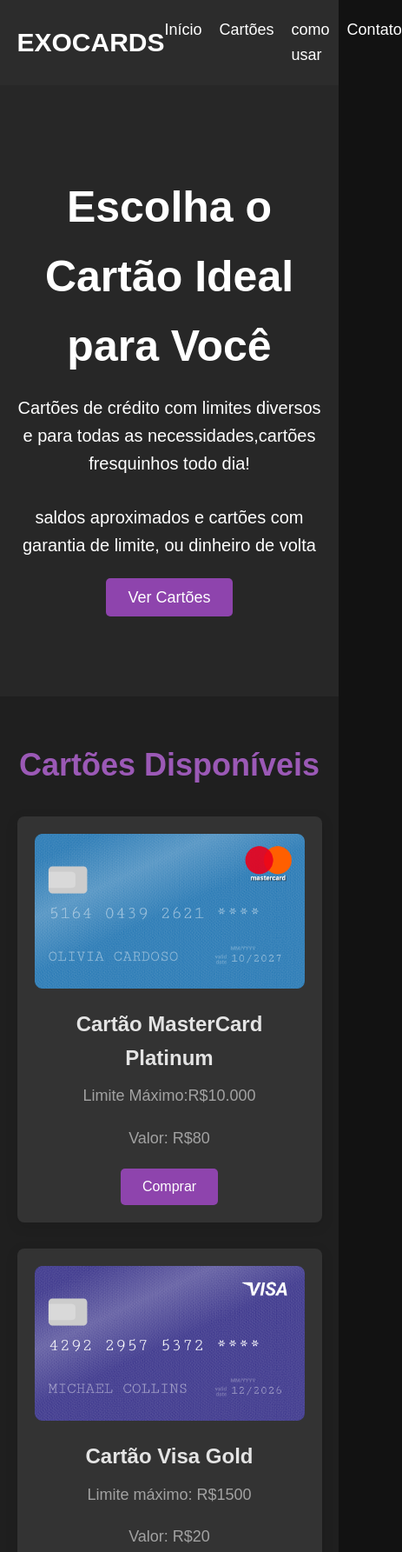
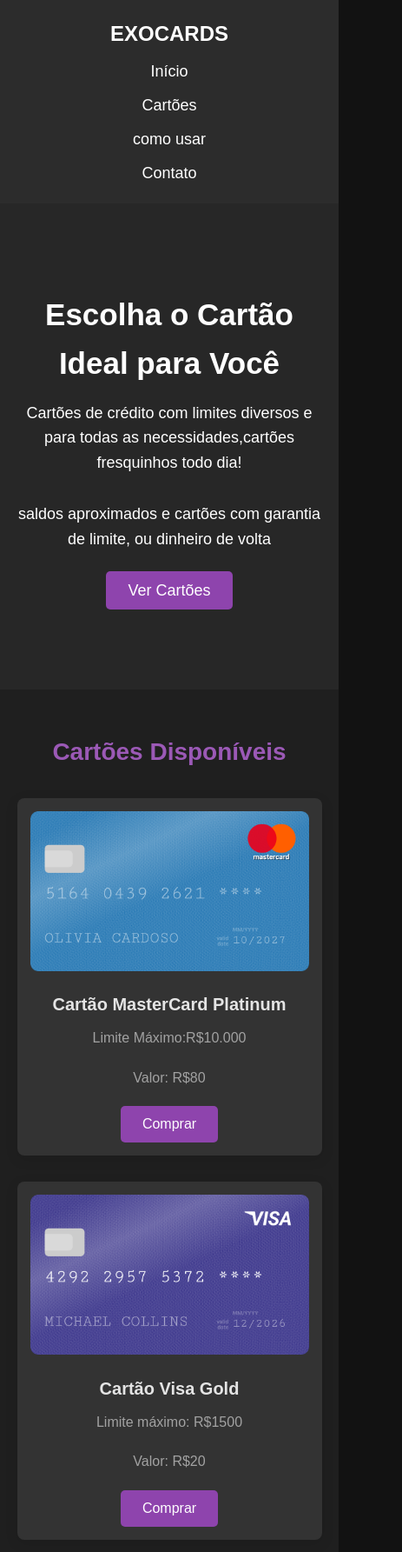
Before and after one commit to ASTROSANZ/Exometacards, a plain HTML site: page public/index.html in a window 390 px wide. Shown: the top 1785 px of the page at 87% size, 463 px wide, since content can reach past the window. Drawn offline with Linux system fonts and the light colour scheme.

Commit message:
Update styles.css

```diff
--- a/public/styles.css
+++ b/public/styles.css
@@ -207,3 +207,62 @@
 footer a:hover {
     text-decoration: underline;
 }
+
+/* Responsividade para dispositivos móveis */
+@media (max-width: 768px) {
+    header {
+        flex-direction: column;
+        align-items: center;
+        text-align: center;
+    }
+
+    header .logo {
+        font-size: 24px;
+        margin-bottom: 10px;
+    }
+
+    nav ul {
+        flex-direction: column;
+        gap: 10px;
+    }
+
+    .banner h1 {
+        font-size: 35px;
+    }
+
+    .banner p {
+        font-size: 18px;
+    }
+
+    .produtos .grid {
+        grid-template-columns: repeat(auto-fill, minmax(200px, 1fr));
+    }
+
+    .produtos h2 {
+        font-size: 28px;
+    }
+
+    .produtos .produto {
+        padding: 15px;
+    }
+
+    .produtos .produto h3 {
+        font-size: 20px;
+    }
+
+    .produtos .produto p {
+        font-size: 16px;
+    }
+
+    .contato h2 {
+        font-size: 28px;
+    }
+
+    .contato p {
+        font-size: 16px;
+    }
+
+    footer {
+        font-size: 14px;
+    }
+}
```
